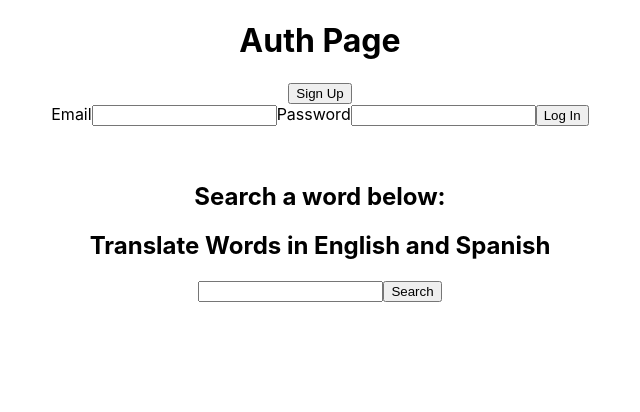
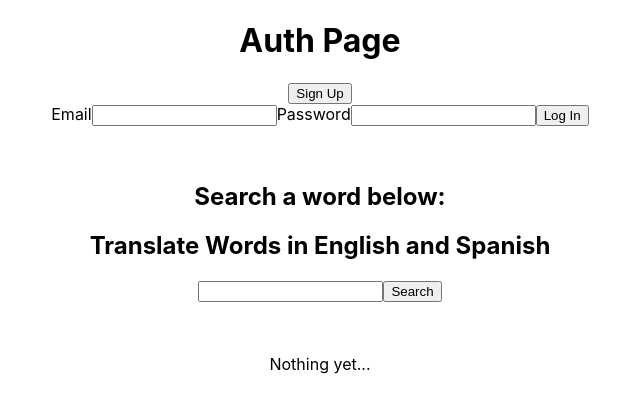
Before and after one commit to al-brooks/spanish-flashcards-client, a React (Create React App) app: page / in a window 1280 px wide. Shown: the top 412 px of the page, without its empty margins (320-960 px from the left). Built offline with nearby package versions, Linux system fonts and the light colour scheme.

Commit message:
renders some search data

```diff
--- a/src/components/TranslateForm/TranslateForm.js
+++ b/src/components/TranslateForm/TranslateForm.js
@@ -1,7 +1,7 @@
 import { useState } from "react";
 import * as translateServices from "../../utilities/translate-service";
 
-export default function TranslateForm({ setTranslation }) {
+export default function TranslateForm({ setTranslations }) {
   const [search, setSearch] = useState({
     searchTerm: ""
   });
@@ -12,7 +12,7 @@ export default function TranslateForm({ setTranslation }) {
     evt.preventDefault();
     try {
       const result = await translateServices.getTranslation(search.searchTerm);
-      setTranslation(result);
+      setTranslations(result);
     } catch {
       setError("Oops, we weren't able to find this...");
     }
--- a/src/pages/SearchPage/SearchPage.js
+++ b/src/pages/SearchPage/SearchPage.js
@@ -2,13 +2,26 @@ import { useState } from "react";
 import TranslateForm from "../../components/TranslateForm/TranslateForm";
 
 export default function SearchPage() {
-  const [translation, setTranslation] = useState([]);
-
+  const [translations, setTranslations] = useState([]);
+  console.log(translations);
   return (
     <section>
       <h2>Search a word below:</h2>
-      <TranslateForm setTranslation={setTranslation} />
-      {console.log(translation)}
+      <TranslateForm setTranslations={setTranslations} />
+      <section>
+        {translations.length > 0 ? (
+          translations.map((result, idx) => {
+            let id = result.meta.id;
+            return (
+              <article key={id}>
+                <p>{result.shortdef[0]}</p>
+              </article>
+            );
+          })
+        ) : (
+          <p>Nothing yet...</p>
+        )}
+      </section>
     </section>
   );
 }
```
